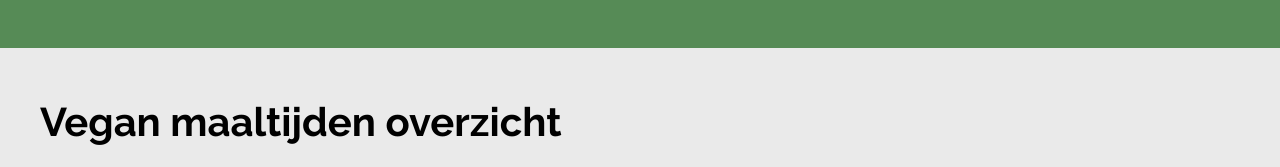
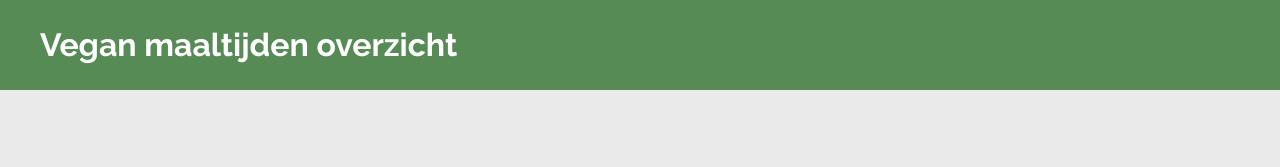
Before and after one commit to erikdevos/meal-time, a website: page public/index.html in a window 1280 px wide. Shown: the top 167 px of the page. Drawn offline with Linux system fonts and the light colour scheme; no server answers.

Commit message:
Update overview and global styling.

```diff
--- a/public/index.html
+++ b/public/index.html
@@ -18,13 +18,12 @@
 
     <header class="page-row-wrapper">
         <div class="container">
-            <!-- Home -->
+            <h1>Vegan maaltijden overzicht</h1>
         </div>
     </header>
 
     <section class="page-row-wrapper main-content-section">
         <div class="container">
-            <h1>Vegan maaltijden overzicht</h1>
 
             <div class="selected-meals" id="selectedMealsContainer">
 
--- a/public/style/style.scss
+++ b/public/style/style.scss
@@ -83,7 +83,12 @@ header {
 	padding-top: 1.5rem;
 	padding-bottom: 1.5rem;
 	background-color: var(--color-primary-hover);
-	margin-bottom: 3rem;
+	margin-bottom: 5rem;
+	color: $color_1;
+	h1 {
+		color: inherit;
+		margin-bottom: 0;
+	}
 }
 
 .selected-meals {
@@ -231,7 +236,7 @@ pre {
 	&.active {
 		transform: scale(1.05);
 		box-shadow: 0 0 10px 0 rgba(0, 0, 0, 0.3);
-		outline: solid 2px var(--color-primary);
+		outline: solid 5px var(--color-primary);
 	}
 
 	.meal-image-wrapper {
```
Also changed, not shown: public/style/style.css, 1 other file.
